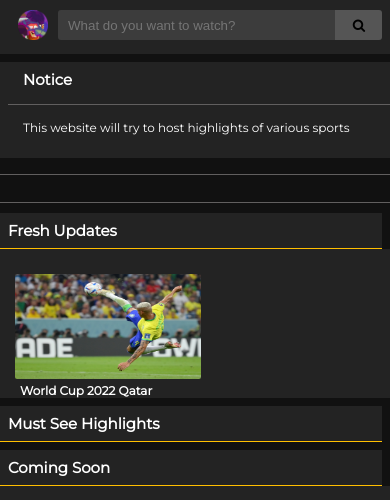
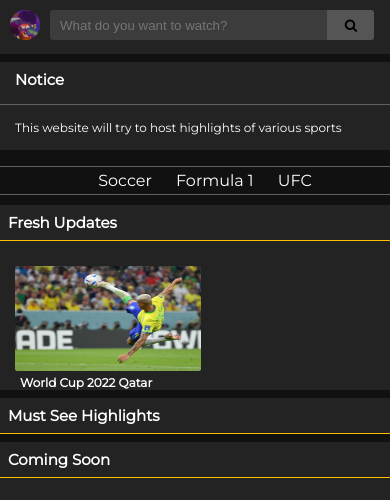
Before and after one commit to shresaur/Highlights-App, a Django app: page / in a window 390 px wide; the page is wider, and only the part inside the window is pictured. Shown: the top 500 px of that part. Run offline with Django 4.2, Linux system fonts and the light colour scheme.

Commit message:
fixed media query issue on index page

```diff
--- a/highlights/static/highlights/styles.css
+++ b/highlights/static/highlights/styles.css
@@ -43,9 +43,6 @@ div {
     display: flex;
     padding: 0px;
     width: 100%;
-    min-width: 1296px;
-    padding-right: 8px;
-    padding-left: 8px;
 }
 
 
@@ -63,9 +60,7 @@ div {
 .indexnoticethread{
     margin-top: 8px;
     margin-bottom: 8px;
-    margin-right: 8px;
-    padding: 8px;
-    min-width: 1296px;
+    min-width: 100%;
 }
 
 .indexnotice {
@@ -76,7 +71,7 @@ div {
 }
 
 .indextitlenotice {
-    padding: 0 0 15px 15px;
+    padding: 8px 0 15px 15px;
     font-size: 15px;
     font-weight: 600;
 }
@@ -87,7 +82,7 @@ div {
     display:flex;
     flex-direction: column;
     width: 100%;
-    max-width: 1296px; /*make it as wide as possible but only up to 250px*/
+    max-width: 1312px; /*make it as wide as possible but only up to 1312px*/
 
 }
 
@@ -116,20 +111,25 @@ img:hover {
     height: 500px;
 
 }
-@media (max-width: 1295px) {
+
+@media (max-width: 1312px) {
   #indexepisodeimagelist {
-    width: 100%;
     height: auto;
-    overflow-x: scroll;
     overflow-y: hidden;
+
   }
   #episodeindex {
     flex: 1;
     margin-bottom: 8px;
-   }
+    margin-right: 0px;
+    width: 100%;
+    overflow-x: scroll;
+  }
+
   .videos {
     flex-direction: column;
   }
+
 
 }
 
@@ -147,7 +147,7 @@ img:hover {
 }
 
 
-#bottomnotice {
+.bottom {
     position: fixed;
     bottom:0px;
     background-color: black;
@@ -155,6 +155,10 @@ img:hover {
     text-align: center;
     height: 50px;
     padding-top: 8px;
+}
+
+#bottomnotice {
+    background-color: black;
 }
 
 #videoplayer {
@@ -197,8 +201,7 @@ img:hover {
     border-top: 1px solid #615f5f;
     border-bottom: 1px solid #615f5f;
     margin-bottom: 10px;
-    min-width: 1296px;
-    padding-right: 14px;
+    width: 100%;
 }
 
 ul {
```
